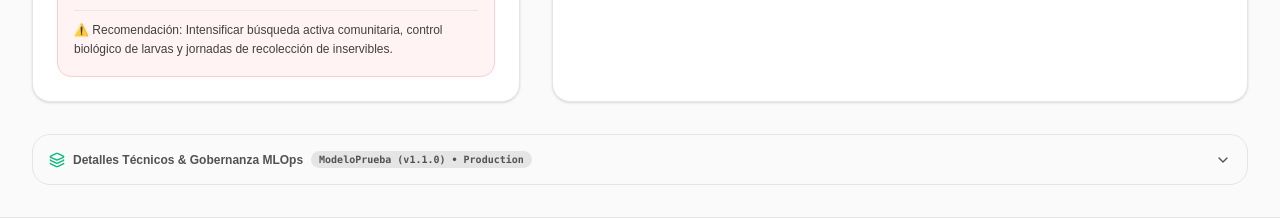
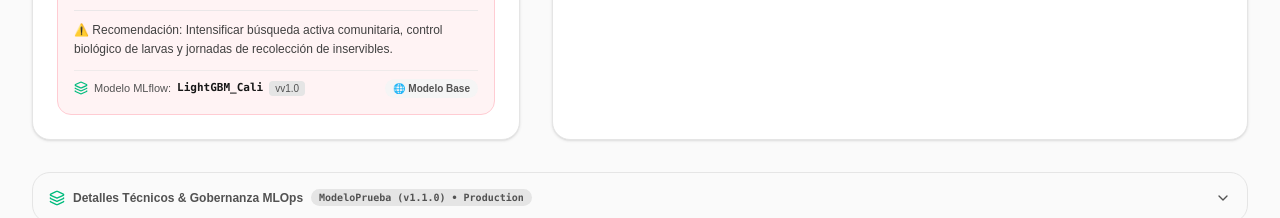
Before and after one commit to MaiaMLOps/DengueAlertas, a React (Vite) app in the folder frontend/: page / in a window 1280 px wide. Shown: the part 1249-1467 px from the top of the page. Built offline with nearby package versions, Linux system fonts and the light colour scheme; no server answers.

Commit message:
feat: show active MLflow model badge and fix multi-model schema resolution

```diff
--- a/frontend/src/components/Dashboard.jsx
+++ b/frontend/src/components/Dashboard.jsx
@@ -106,6 +106,8 @@ export default function Dashboard() {
     // Valores dinámicos del formulario (inicializados con los del municipio inicial)
     const [formValues, setFormValues] = useState(() => {
         const initial = {
+            municipio: MUNICIPIOS_ESTRATEGICOS[0].codigo,
+            municipality_code: MUNICIPIOS_ESTRATEGICOS[0].codigo,
             densidad_poblacional: MUNICIPIOS_ESTRATEGICOS[0].densidad_poblacional,
             population_density_km2: MUNICIPIOS_ESTRATEGICOS[0].densidad_poblacional,
             temperatura: MUNICIPIOS_ESTRATEGICOS[0].temp_sugerida,
@@ -126,12 +128,17 @@ export default function Dashboard() {
 
     // Estado de la predicción con evaluación inicial activa
     const [prediccion, setPrediccion] = useState(() => {
-        return computeLocalRisk({
+        const baseRisk = computeLocalRisk({
             temperatura: MUNICIPIOS_ESTRATEGICOS[0].temp_sugerida,
             precipitacion: MUNICIPIOS_ESTRATEGICOS[0].precip_sugerida,
             humedad: MUNICIPIOS_ESTRATEGICOS[0].humedad_sugerida,
             casos_previos: 90
         }, MUNICIPIOS_ESTRATEGICOS[0]);
+        return {
+            ...baseRisk,
+            modelName: MUNICIPIOS_ESTRATEGICOS[0].modelo_activo,
+            modelVersion: 'v1.0'
+        };
     });
     const [isPredicting, setIsPredicting] = useState(false);
 
@@ -381,7 +388,10 @@ export default function Dashboard() {
                 setPrediccion({
                     probabilidad: resData.probability,
                     alertaActiva: resData.alerta_activa,
-                    source: `API (${data.stage} v${data.model_version})`,
+                    source: `API (${data.stage || 'Staging'} v${data.model_version || '1.0'})`,
+                    modelName: data.model_name || selectedMunicipio.modelo_activo || 'ModeloPrueba',
+                    modelVersion: data.model_version || 'v1.0',
+                    municipioEvaluado: data.municipio_evaluado || selectedMunicipio.nombre,
                     timestamp: new Date().toLocaleTimeString()
                 });
                 setApiConnected(true);
@@ -640,6 +650,27 @@ export default function Dashboard() {
                                     ? '⚠️ Recomendación: Intensificar búsqueda activa comunitaria, control biológico de larvas y jornadas de recolección de inservibles.'
                                     : '✅ Recomendación: Mantener vigilancia pasiva y control rutinario de criaderos.'}
                             </p>
+
+                            {/* Badge del Modelo MLflow Ejecutado */}
+                            <div className="mt-2.5 pt-2 border-t border-neutral-200/60 dark:border-neutral-800/60 flex flex-wrap items-center justify-between gap-1 text-[11px]">
+                                <div className="flex items-center gap-1.5 text-neutral-600 dark:text-neutral-400">
+                                    <Layers className="w-3.5 h-3.5 text-emerald-500" />
+                                    <span>Modelo MLflow:</span>
+                                    <span className="font-mono font-bold text-neutral-900 dark:text-white">
+                                        {prediccion.modelName || 'ModeloPrueba'}
+                                    </span>
+                                    <span className="text-[10px] px-1.5 py-0.2 rounded bg-neutral-200 dark:bg-neutral-800 text-neutral-600 dark:text-neutral-300">
+                                        v{prediccion.modelVersion || '1.0'}
+                                    </span>
+                                </div>
+                                <span className={`text-[10px] font-semibold px-2 py-0.5 rounded-full ${
+                                    prediccion.modelName?.startsWith('DengueAlertas_')
+                                        ? 'bg-blue-100 dark:bg-blue-950/60 text-blue-700 dark:text-blue-300 border border-blue-200 dark:border-blue-800'
+                                        : 'bg-neutral-100 dark:bg-neutral-800 text-neutral-600 dark:text-neutral-400'
+                                }`}>
+                                    {prediccion.modelName?.startsWith('DengueAlertas_') ? '🎯 Especializado Municipal' : '🌐 Modelo Base'}
+                                </span>
+                            </div>
                         </div>
                     )}
                 </div>
```
Also changed, not shown: 1 other file (tests, documents, lock files or other folders).
